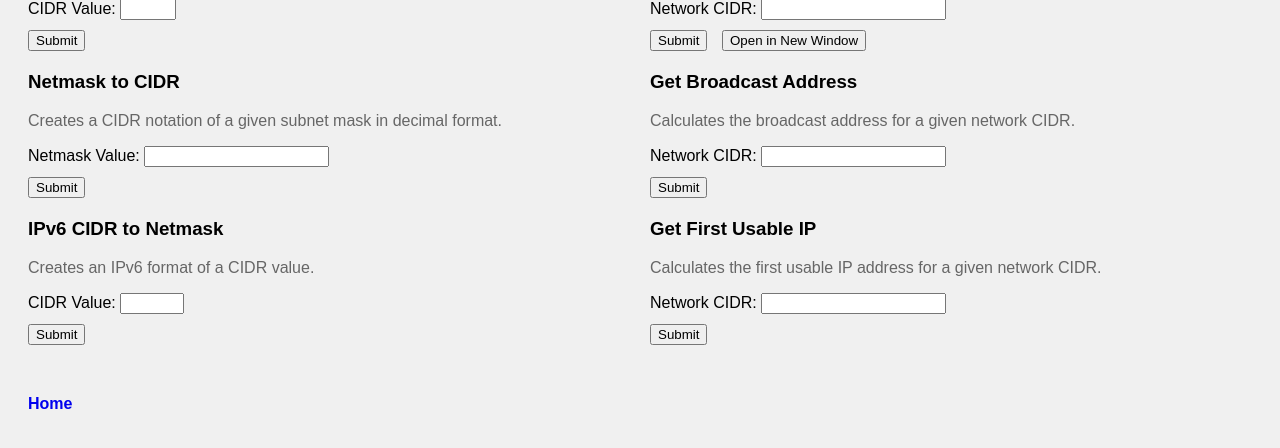
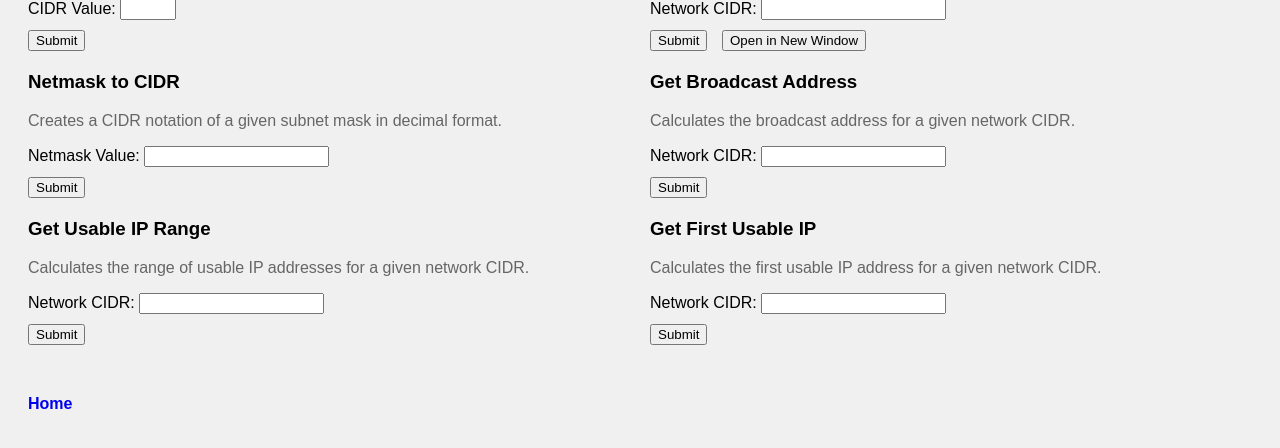
Before and after one commit to sydasif/django-network-app, a Django app: page /ip_addr/ in a window 1280 px wide. Shown: the part 122-570 px from the top of the page. Run offline with Django 5.2, Linux system fonts and the light colour scheme.

Commit message:
Add "Get Usable IP Range" function

```diff
--- a/network_tools/forms.py
+++ b/network_tools/forms.py
@@ -18,12 +18,6 @@ class NetmaskToCidrForm(forms.Form):
     netmask = forms.CharField(label="Netmask Value", required=True)
 
 
-class CidrV6ToNetmaskForm(forms.Form):
-    cidr_v6 = forms.IntegerField(
-        label="CIDR Value", min_value=1, max_value=128, required=True
-    )
-
-
 class GetAllHostsForm(forms.Form):
     network_cidr = forms.CharField(label="Network CIDR", required=True)
 
@@ -34,3 +28,7 @@ class GetBroadcastAddressForm(forms.Form):
 
 class GetFirstUsableForm(forms.Form):
     first_usable_network_cidr = forms.CharField(label="Network CIDR", required=True)
+
+
+class GetUsableRangeForm(forms.Form):
+    usable_range_network_cidr = forms.CharField(label="Network CIDR", required=True)
--- a/network_tools/static/network_tools/ip_tools.js
+++ b/network_tools/static/network_tools/ip_tools.js
@@ -54,11 +54,11 @@ document.addEventListener('DOMContentLoaded', function() {
                 // Clear all result areas
                 document.getElementById('netmask_result_display').innerHTML = '';
                 document.getElementById('cidr_result_display').innerHTML = '';
-                document.getElementById('netmask_v6_result_display').innerHTML = '';
                 document.getElementById('host_list_display').innerHTML = '';
                 document.getElementById('host_list_error_display').innerHTML = '';
                 document.getElementById('broadcast_result_display').innerHTML = '';
-                document.getElementById('first_usable_result_display').innerHTML = '';  // ADDED
+                document.getElementById('first_usable_result_display').innerHTML = '';
+                document.getElementById('usable_range_result_display').innerHTML = '';  // ADDED
 
                 // Store host list data if present
                 if (data.host_list) {
@@ -70,8 +70,6 @@ document.addEventListener('DOMContentLoaded', function() {
                     document.getElementById('netmask_result_display').innerHTML = data.netmask_result;
                 } else if (data.cidr_result) {
                     document.getElementById('cidr_result_display').innerHTML = data.cidr_result;
-                } else if (data.netmask_v6_result) {
-                    document.getElementById('netmask_v6_result_display').innerHTML = data.netmask_v6_result;
                 } else if (data.host_list) {
                     let hostListHTML = '<div style="height: 200px; overflow-y: scroll; border: 1px solid #ccc; padding: 5px;">';
                     hostListHTML += '<table style="width: 100%; border-collapse: collapse;">';
@@ -86,8 +84,10 @@ document.addEventListener('DOMContentLoaded', function() {
                     document.getElementById('host_list_error_display').innerHTML = data.host_list_error;
                 } else if (data.broadcast_result) {
                     document.getElementById('broadcast_result_display').innerHTML = data.broadcast_result;
-                } else if (data.first_usable_result) {  // ADDED
-                    document.getElementById('first_usable_result_display').innerHTML = data.first_usable_result;  // ADDED
+                } else if (data.first_usable_result) {
+                    document.getElementById('first_usable_result_display').innerHTML = data.first_usable_result;
+                } else if (data.usable_range_result) {  // ADDED
+                    document.getElementById('usable_range_result_display').innerHTML = data.usable_range_result;  // ADDED
                 }
             })
             .catch(error => {
--- a/network_tools/templates/network_tools/ip_addr.html
+++ b/network_tools/templates/network_tools/ip_addr.html
@@ -43,22 +43,22 @@
             {% endif %}
         </div>
 
-        <h3>IPv6 CIDR to Netmask</h3>
-        <p>Creates an IPv6 format of a CIDR value.</p>
-        <form id="cidr_v6_form" action="/ip_addr" method="get" style="margin-bottom: 20px;">
-            <div style="margin-bottom: 10px;">
-                {{ cidr_v6_to_netmask_form.cidr_v6.label_tag }}
-                {{ cidr_v6_to_netmask_form.cidr_v6 }}
-            </div>
-            <div>
-                <button type="submit">Submit</button>
-            </div>
-        </form>
-        <div id="netmask_v6_result_display" class="result" style="margin-bottom: 20px;">
-            {% if test_result.netmask_v6_result %}
-                {{ test_result.netmask_v6_result|linebreaks }}
-            {% endif %}
-        </div>
+        <h3>Get Usable IP Range</h3>  <!-- REPLACED IPv6 CIDR to Netmask -->
+        <p>Calculates the range of usable IP addresses for a given network CIDR.</p>  <!-- REPLACED IPv6 CIDR to Netmask -->
+        <form id="usable_range_form" action="/ip_addr" method="get" style="margin-bottom: 20px;">  <!-- REPLACED IPv6 CIDR to Netmask -->
+            <div style="margin-bottom: 10px;">  <!-- REPLACED IPv6 CIDR to Netmask -->
+                {{ get_usable_range_form.usable_range_network_cidr.label_tag }}  <!-- REPLACED IPv6 CIDR to Netmask -->
+                {{ get_usable_range_form.usable_range_network_cidr }}  <!-- REPLACED IPv6 CIDR to Netmask -->
+            </div>  <!-- REPLACED IPv6 CIDR to Netmask -->
+            <div>  <!-- REPLACED IPv6 CIDR to Netmask -->
+                <button type="submit">Submit</button>  <!-- REPLACED IPv6 CIDR to Netmask -->
+            </div>  <!-- REPLACED IPv6 CIDR to Netmask -->
+        </form>  <!-- REPLACED IPv6 CIDR to Netmask -->
+        <div id="usable_range_result_display" class="result" style="margin-bottom: 20px;">  <!-- REPLACED IPv6 CIDR to Netmask -->
+            {% if test_result.usable_range_result %}  <!-- REPLACED IPv6 CIDR to Netmask -->
+                {{ test_result.usable_range_result|linebreaks }}  <!-- REPLACED IPv6 CIDR to Netmask -->
+            {% endif %}  <!-- REPLACED IPv6 CIDR to Netmask -->
+        </div>  <!-- REPLACED IPv6 CIDR to Netmask -->
     </div>
 
     <!-- Right Column -->
@@ -118,22 +118,22 @@
             {% endif %}
         </div>
 
-        <h3>Get First Usable IP</h3>  <!-- ADDED -->
-        <p>Calculates the first usable IP address for a given network CIDR.</p>  <!-- ADDED -->
-        <form id="first_usable_form" action="/ip_addr" method="get" style="margin-bottom: 20px;">  <!-- ADDED -->
-            <div style="margin-bottom: 10px;">  <!-- ADDED -->
-                {{ get_first_usable_form.first_usable_network_cidr.label_tag }}  <!-- ADDED -->
-                {{ get_first_usable_form.first_usable_network_cidr }}  <!-- ADDED -->
-            </div>  <!-- ADDED -->
-            <div>  <!-- ADDED -->
-                <button type="submit">Submit</button>  <!-- ADDED -->
-            </div>  <!-- ADDED -->
-        </form>  <!-- ADDED -->
-        <div id="first_usable_result_display" class="result" style="margin-bottom: 20px;">  <!-- ADDED -->
-            {% if test_result.first_usable_result %}  <!-- ADDED -->
-                {{ test_result.first_usable_result|linebreaks }}  <!-- ADDED -->
-            {% endif %}  <!-- ADDED -->
-        </div>  <!-- ADDED -->
+        <h3>Get First Usable IP</h3>
+        <p>Calculates the first usable IP address for a given network CIDR.</p>
+        <form id="first_usable_form" action="/ip_addr" method="get" style="margin-bottom: 20px;">
+            <div style="margin-bottom: 10px;">
+                {{ get_first_usable_form.first_usable_network_cidr.label_tag }}
+                {{ get_first_usable_form.first_usable_network_cidr }}
+            </div>
+            <div>
+                <button type="submit">Submit</button>
+            </div>
+        </form>
+        <div id="first_usable_result_display" class="result" style="margin-bottom: 20px;">
+            {% if test_result.first_usable_result %}
+                {{ test_result.first_usable_result|linebreaks }}
+            {% endif %}
+        </div>
     </div>
 
 </div> <!-- End Main container -->
--- a/network_tools/views.py
+++ b/network_tools/views.py
@@ -4,10 +4,10 @@ from django.http import JsonResponse
 from django.shortcuts import render
 from netutils.ip import (
     cidr_to_netmask,
-    cidr_to_netmaskv6,
     get_all_host,
-    get_broadcast_address,  # ADDED
-    get_first_usable,  # ADDED
+    get_broadcast_address,
+    get_first_usable,
+    get_usable_range,  # ADDED
     is_ip,
     is_netmask,
     netmask_to_cidr,
@@ -105,21 +105,6 @@ def _handle_netmask_to_cidr(netmask_param):
         }
 
 
-def _handle_cidr_v6_to_netmask(cidr_v6_param):
-    """Helper function to handle IPv6 CIDR to Netmask conversion."""
-    try:
-        cidr_v6 = int(cidr_v6_param)
-        if 1 <= cidr_v6 <= 128:
-            netmask_v6_result = cidr_to_netmaskv6(cidr_v6)
-            return {
-                "netmask_v6_result": f"Netmask for CIDR value {cidr_v6} is {netmask_v6_result}"
-            }
-        else:
-            return {"netmask_v6_result": "CIDR value must be between 1 and 128"}
-    except ValueError:
-        return {"netmask_v6_result": "Invalid CIDR value"}
-
-
 def _handle_get_all_hosts(network_cidr_param):
     """Helper function to handle getting all hosts from a network CIDR."""
     try:
@@ -139,7 +124,7 @@ def _handle_get_broadcast_address(broadcast_network_cidr_param):
         return {"broadcast_result": str(e)}
 
 
-def _handle_get_first_usable(first_usable_network_cidr_param):  # ADDED
+def _handle_get_first_usable(first_usable_network_cidr_param):
     """Helper function to handle getting the first usable IP address from a network CIDR."""
     try:
         first_usable_address = get_first_usable(first_usable_network_cidr_param)
@@ -148,47 +133,59 @@ def _handle_get_first_usable(first_usable_network_cidr_param):  # ADDED
         return {"first_usable_result": str(e)}
 
 
+def _handle_get_usable_range(usable_range_network_cidr_param):  # ADDED
+    """Helper function to handle getting the usable IP range from a network CIDR."""
+    try:
+        usable_range = get_usable_range(usable_range_network_cidr_param)
+        return {"usable_range_result": f"Usable IP range: {usable_range}"}
+    except ValueError as e:
+        return {"usable_range_result": str(e)}
+
+
 def ip_addr(request):
     """
     Handles various IP address and CIDR/Netmask conversions.
 
-    Retrieves 'cidr', 'netmask', 'cidr_v6', 'network_cidr', 'broadcast_network_cidr',
-    or 'first_usable_network_cidr' from GET parameters, performs the requested
-    conversion or calculation using netutils, and either returns a JSON response
-    (for AJAX requests) or renders the IP address tools page.
+    Retrieves 'cidr', 'netmask', 'network_cidr', 'broadcast_network_cidr',
+    'first_usable_network_cidr', or 'usable_range_network_cidr' from GET
+    parameters, performs the requested conversion or calculation using netutils,
+    and either returns a JSON response (for AJAX requests) or renders the IP
+    address tools page.
 
     Context passed to template:
         netmask_result (str, optional): Result of CIDR to Netmask conversion.
         cidr_result (str, optional): Result of Netmask to CIDR conversion or error.
-        netmask_v6_result (str, optional): Result of IPv6 CIDR to Netmask conversion.
         host_list (list, optional): List of host IPs generated from network_cidr.
         host_list_error (str, optional): Error message if network_cidr is invalid.
         broadcast_result (str, optional): Result of getting broadcast address.
-        first_usable_result (str, optional): Result of getting first usable address.  # ADDED
+        first_usable_result (str, optional): Result of getting first usable address.
+        usable_range_result (str, optional): Result of getting usable IP range.  # ADDED
     """
     test_result = {}
     cidr_to_netmask_form = forms.CidrToNetmaskForm(request.GET)
     netmask_to_cidr_form = forms.NetmaskToCidrForm(request.GET)
-    cidr_v6_to_netmask_form = forms.CidrV6ToNetmaskForm(request.GET)
     get_all_hosts_form = forms.GetAllHostsForm(request.GET)
     get_broadcast_address_form = forms.GetBroadcastAddressForm(request.GET)
-    get_first_usable_form = forms.GetFirstUsableForm(request.GET)  # ADDED
+    get_first_usable_form = forms.GetFirstUsableForm(request.GET)
+    get_usable_range_form = forms.GetUsableRangeForm(request.GET)  # ADDED
 
     if request.GET.get("cidr"):
         test_result.update(_handle_cidr_to_netmask(request.GET["cidr"]))
     elif request.GET.get("netmask"):
         test_result.update(_handle_netmask_to_cidr(request.GET["netmask"]))
-    elif request.GET.get("cidr_v6"):
-        test_result.update(_handle_cidr_v6_to_netmask(request.GET["cidr_v6"]))
     elif request.GET.get("network_cidr"):
         test_result.update(_handle_get_all_hosts(request.GET["network_cidr"]))
     elif request.GET.get("broadcast_network_cidr"):
         test_result.update(
             _handle_get_broadcast_address(request.GET["broadcast_network_cidr"])
         )
-    elif request.GET.get("first_usable_network_cidr"):  # ADDED
+    elif request.GET.get("first_usable_network_cidr"):
         test_result.update(
             _handle_get_first_usable(request.GET["first_usable_network_cidr"])
+        )
+    elif request.GET.get("usable_range_network_cidr"):  # ADDED
+        test_result.update(
+            _handle_get_usable_range(request.GET["usable_range_network_cidr"])
         )
 
     if request.headers.get("X-Requested-With") == "XMLHttpRequest":
@@ -201,9 +198,9 @@ def ip_addr(request):
                 "test_result": test_result,
                 "cidr_to_netmask_form": cidr_to_netmask_form,
                 "netmask_to_cidr_form": netmask_to_cidr_form,
-                "cidr_v6_to_netmask_form": cidr_v6_to_netmask_form,
                 "get_all_hosts_form": get_all_hosts_form,
                 "get_broadcast_address_form": get_broadcast_address_form,
-                "get_first_usable_form": get_first_usable_form,  # ADDED
+                "get_first_usable_form": get_first_usable_form,
+                "get_usable_range_form": get_usable_range_form,  # ADDED
             },
         )
```
